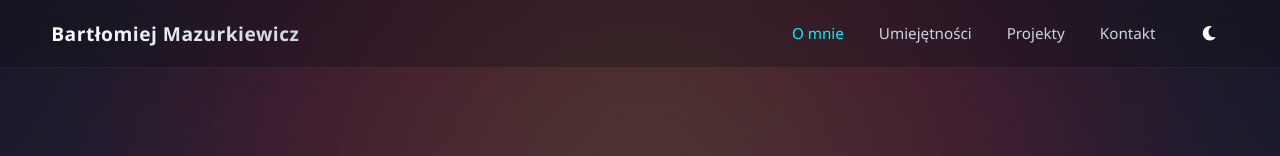
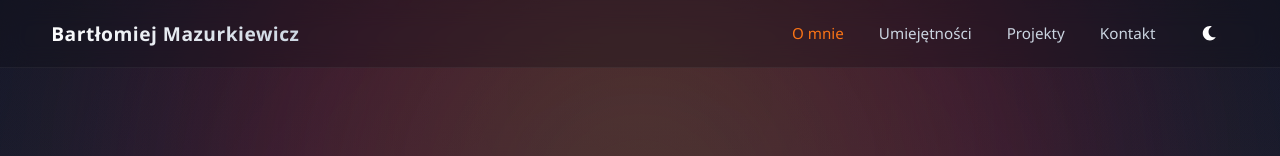
Before and after one commit to mazurek321/portfolio, a React (Vite) app: page / in a window 1280 px wide. In both pictures the pointer is over the link "O mnie". Shown: the top 156 px of the page. Built offline with nearby package versions, Linux system fonts and the light colour scheme.

Commit message:
Navbar colors fixed

```diff
--- a/src/components/AllProjects/AllProjectsPage.tsx
+++ b/src/components/AllProjects/AllProjectsPage.tsx
@@ -61,7 +61,7 @@ export default function AllProjectsPage() {
 
   return (
     <div className="all-projects-container content-layer">
-
+      <div className="nebula"></div>
       <button
         className="main-styled cold"
         onClick={() => navigate("/")}
--- a/src/components/Navbar/Navbar.css
+++ b/src/components/Navbar/Navbar.css
@@ -46,7 +46,7 @@ nav.navbar ul li a {
 }
 
 nav.navbar ul li a:hover {
-    color: var(--cyan, #00f2fe);
+    color: var(--accent);
 }
 
 nav.navbar .nav-left{
```
